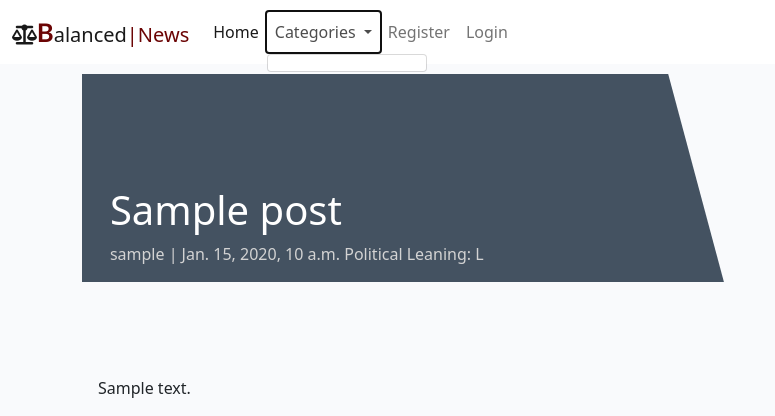
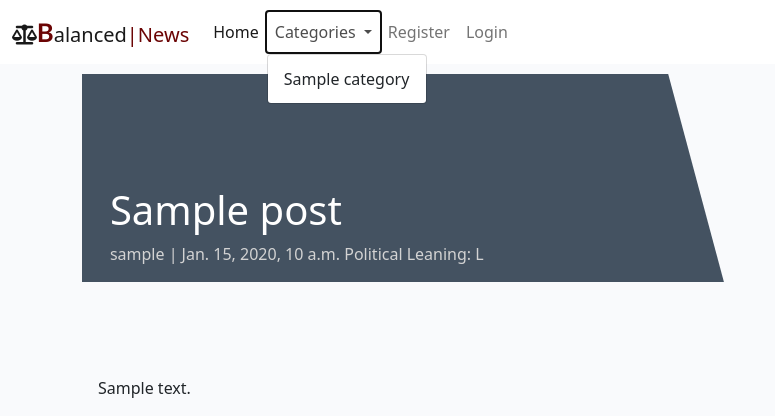
Before and after one commit to qburn93/balanced-news-app, a Django app: a page that uses templates/base.html in a window 1280 px wide, after a click on "Categories". Shown: the top 416 px of the page, without its empty margins (0-775 px from the left). Run offline with Django 3.2, Linux system fonts and the light colour scheme; tables that the repository leaves empty hold one stand-in row (values such as "Sample post"); one stand-in notice (Sample message) is shown; some libraries are stand-ins or nearby versions.

Commit message:
added categories dropdown to be rendered

```diff
--- a/news/urls.py
+++ b/news/urls.py
@@ -3,7 +3,7 @@ from django.urls import path
 
 urlpatterns = [
     path("", views.PostList.as_view(), name='home'),
-    path("category/<str:category>/", views.PostList.as_view(), name="post_list_by_category"),
+    path('category/<str:category_name>/', views.category, name='category'),
     path('<slug:slug>/', views.NewsPostDetail.as_view(), name='news_detail'),
     path('like/<slug:slug>/', views.PostLike.as_view(), name='post_like'),
 
--- a/news/views.py
+++ b/news/views.py
@@ -10,16 +10,6 @@ class PostList(generic.ListView):
     template_name = 'index.html'
     paginate_by = 3
 
-
-def category(request, category_name):
-    category = Category.objects.get(name=category_name)
-    posts = Post.objects.filter(category=category)
-    context = {
-        'category': category,
-        'posts': posts,
-    }
-    return render(request, 'news/category.html', context)
-
     def get_queryset(self):
         category = self.kwargs.get('category')
         if category:
@@ -31,6 +21,17 @@ def category(request, category_name):
         context = super().get_context_data(**kwargs)
         context['categories'] = Category.objects.all()
         return context
+
+
+def category(request, category_name):
+    category = Category.objects.get(name=category_name)
+    posts = Post.objects.filter(category=category)
+    context = {
+        'category': category,
+        'posts': posts,
+        'categories': Category.objects.all(),
+    }
+    return render(request, 'news/category.html', context)
 
 
 class NewsPostDetail(View):
@@ -51,12 +52,12 @@ class NewsPostDetail(View):
                 "comments": comments,
                 "commented": False,
                 "liked": liked,
-                "comment_form": CommentForm()
+                "comment_form": CommentForm(),
+                "categories": Category.objects.all()
             },
         )
 
     def post(self, request, slug, *args, **kwargs):
-
         queryset = Post.objects.filter(status=1)
         post = get_object_or_404(queryset, slug=slug)
         comments = post.comments.filter(approved=True).order_by("-created_on")
@@ -82,7 +83,8 @@ class NewsPostDetail(View):
                 "comments": comments,
                 "commented": True,
                 "comment_form": comment_form,
-                "liked": liked
+                "liked": liked,
+                "categories": Category.objects.all(),
             },
         )
 
--- a/templates/base.html
+++ b/templates/base.html
@@ -44,7 +44,9 @@
                         </a>
                         <ul class="dropdown-menu" aria-labelledby="navbarDropdown">
                             {% for category in categories %}
-                            <li><a class="dropdown-item" href="{% url 'category' category.name %}">{{ category.name }}</a></li>
+                                <li><a class="dropdown-item" href="{% url 'category' category_name=category.name %}">{{ category.name }}</a></li>
+                            {% empty %}
+                                <li><a class="dropdown-item" href="#">No categories found</a></li>
                             {% endfor %}
                         </ul>
                     </li>
--- a/templates/index.html
+++ b/templates/index.html
@@ -26,6 +26,7 @@
                                 {% endif %}
                                 <div class="image-flash">
                                     <p class="author">Author: {{ post.author }}</p>
+                                    <p class="category">Category: {{ post.category }}</p>
                                 </div>
 
                             </div>
@@ -63,4 +64,4 @@
     </nav>
     {% endif %}
 </div>
-{%endblock%}
+{% endblock %}
```
Also changed, not shown: templates/category.html (+29 -9 lines).
